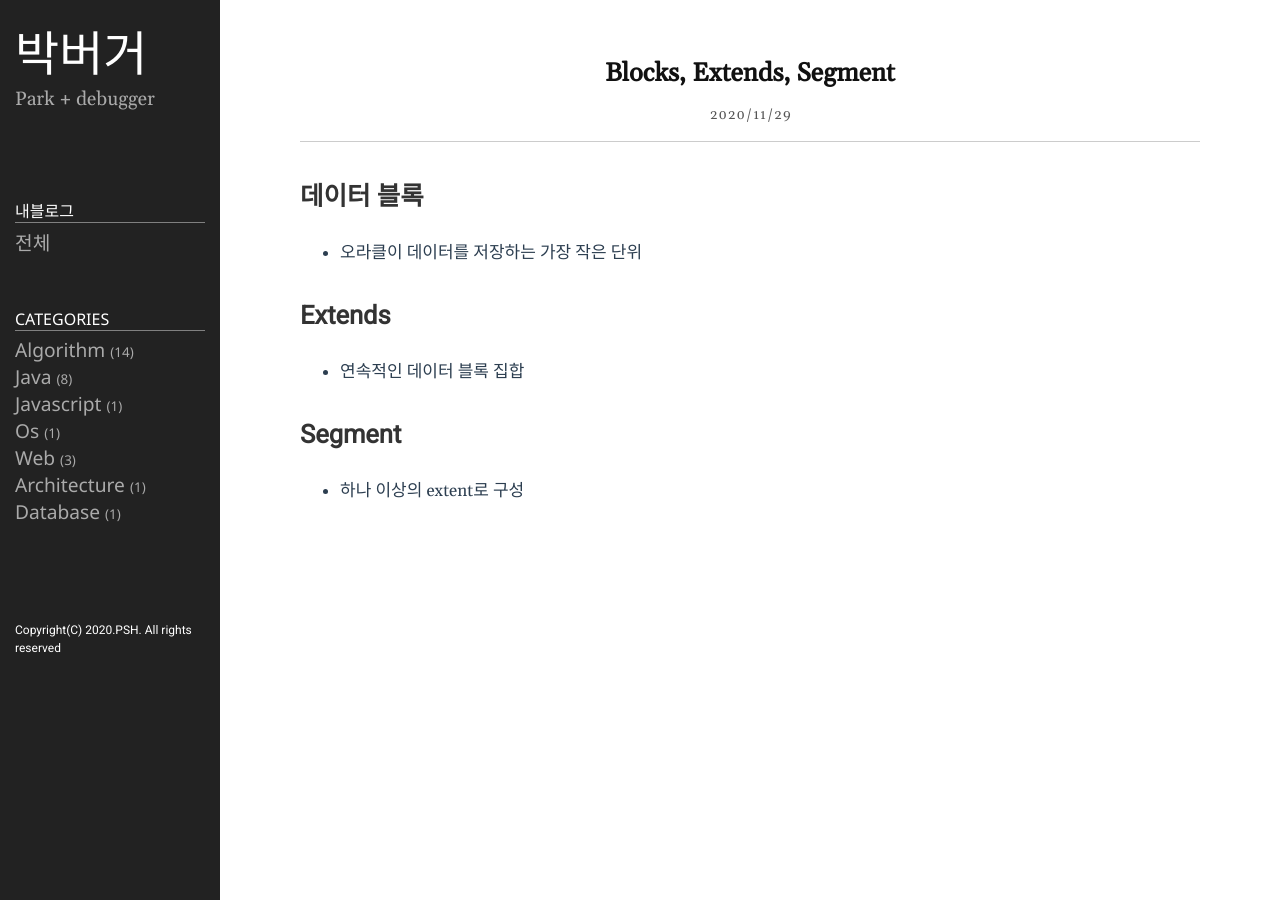
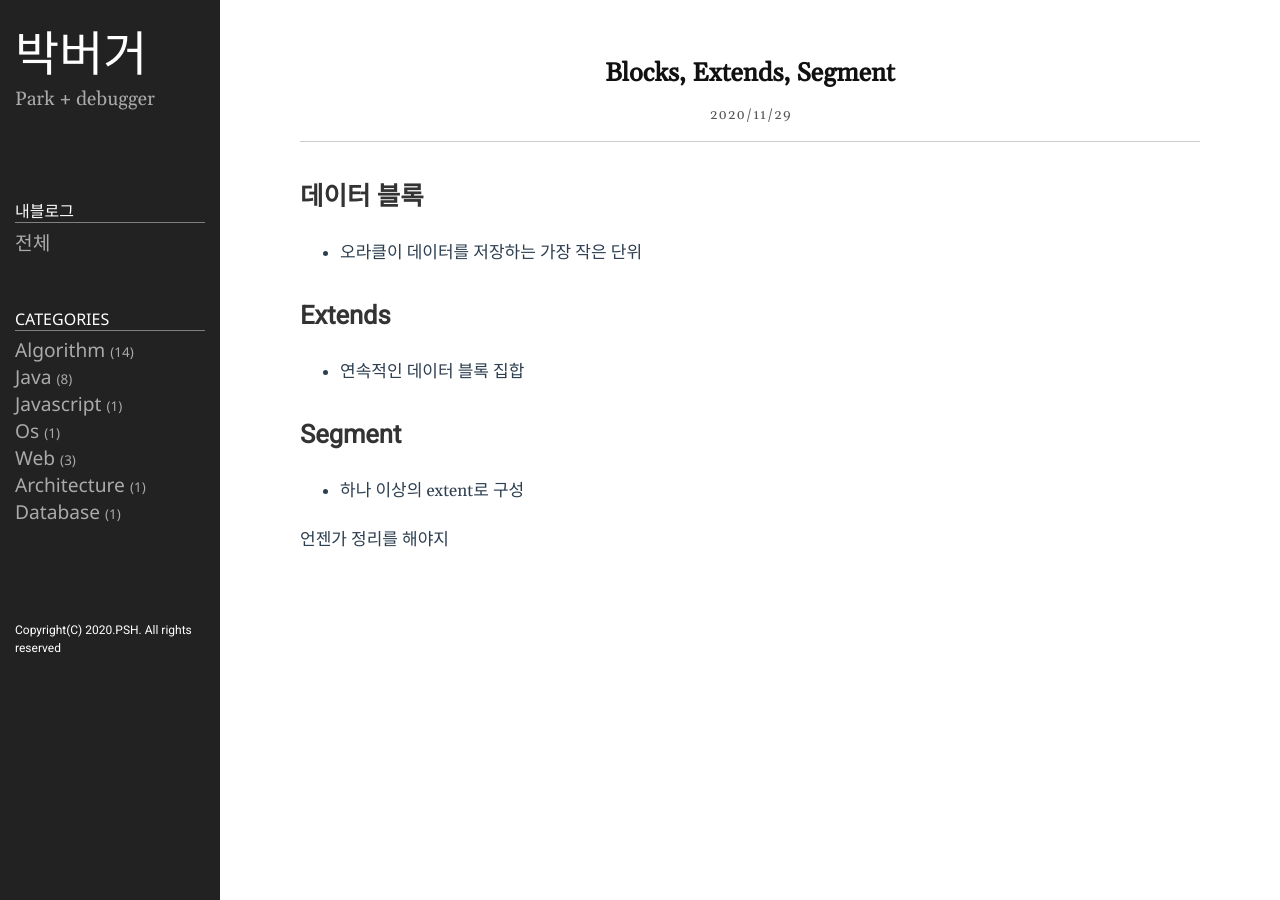
Before and after one commit to godhpjh/godhpjh.github.io, a Jekyll site: the page built from _posts/2020-11-29-oracle_blocks.md, in a window 1280 px wide. Built offline with Jekyll 4.4.1, drawn with Linux system fonts in a browser that asks for light colours.

Commit message:
ckrgkrptkfwk

```diff
--- a/_posts/2020-11-29-oracle_blocks.md
+++ b/_posts/2020-11-29-oracle_blocks.md
@@ -17,3 +17,7 @@ sitemap :
 
 ## Segment
 - 하나 이상의 extent로 구성
+
+언젠가
+정리를
+해야지
```
